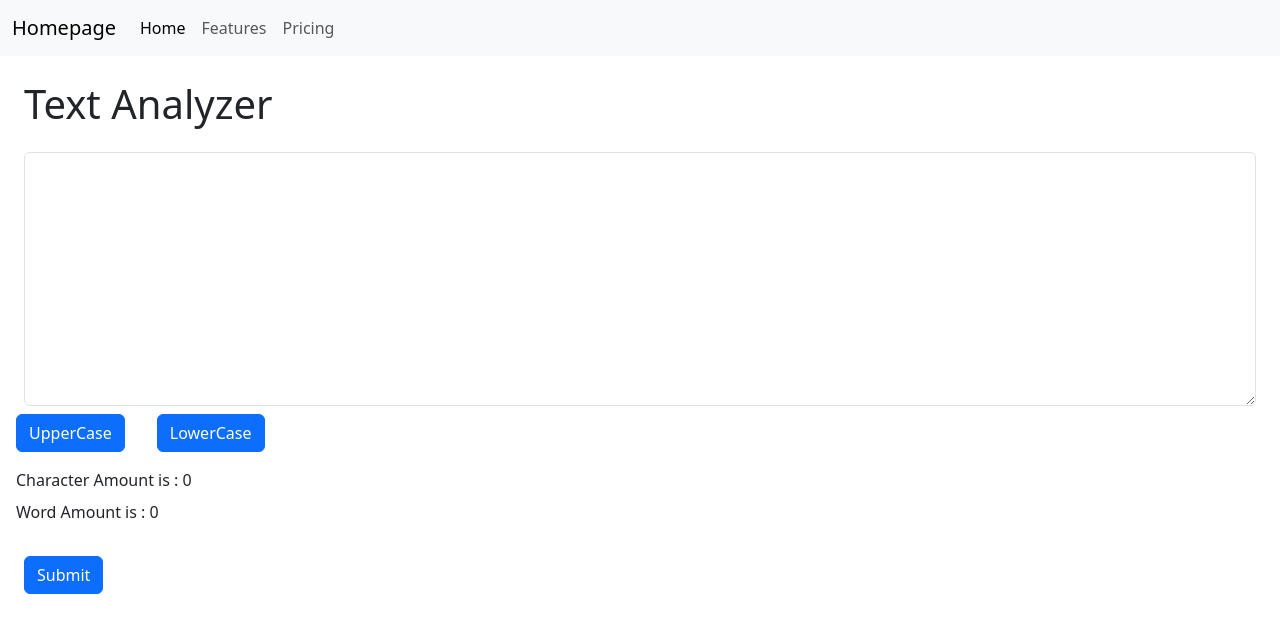
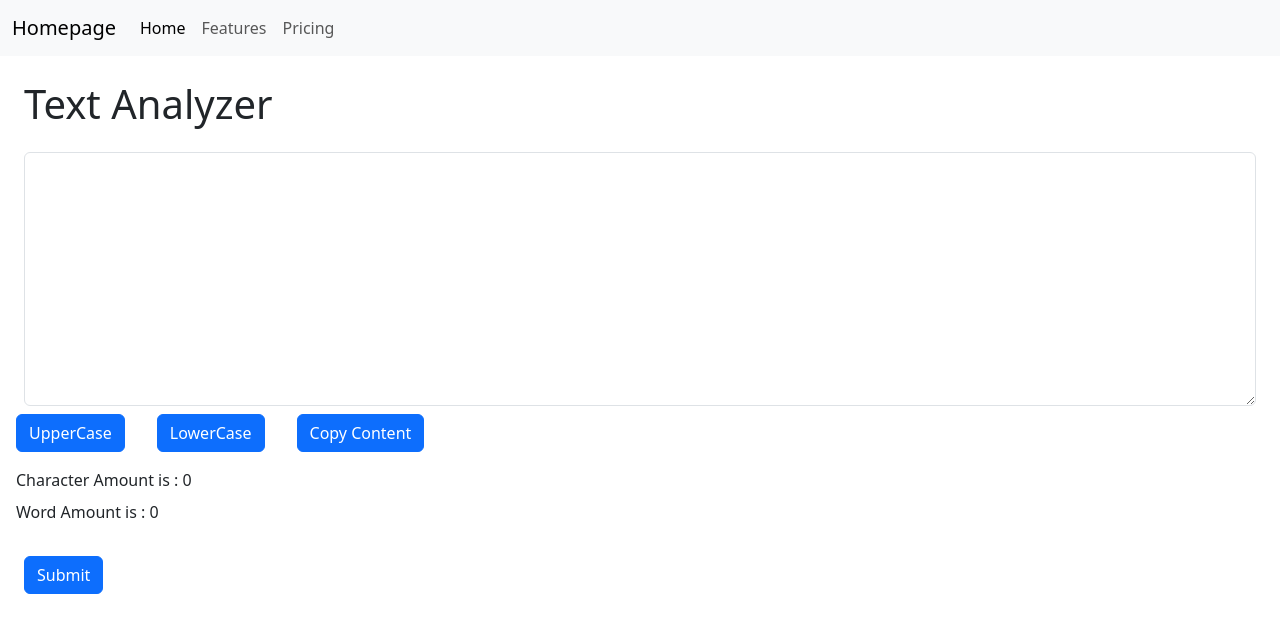
Before and after one commit to Vorpalv2/ReactWithBootstrap, a React (Create React App) app: page / in a window 1280 px wide. Shown: the top 632 px of the page. Built offline with nearby package versions, Linux system fonts and the light colour scheme.

Commit message:
added copy functionality

```diff
--- a/src/components/textform.js
+++ b/src/components/textform.js
@@ -12,6 +12,12 @@ const TextForm = (props) => {
   const toLower = () => {
     let newFirst = first.toLowerCase();
     setfirst(newFirst);
+  };
+
+  const CopyContent = () => {
+    let input = document.getElementById("exampleFormControlTextarea1");
+    input.select();
+    navigator.clipboard.writeText(input.value);
   };
 
   return (
@@ -31,6 +37,9 @@ const TextForm = (props) => {
       <button className="btn btn-primary my-2 mx-3" onClick={toLower}>
         LowerCase
       </button>
+      <button className="btn btn-primary my-2 mx-3" onClick={CopyContent}>
+        Copy Content
+      </button>
       <p className="my-2 mx-3">Character Amount is : {first.length}</p>
       <p className="my-2 mx-3">
         Word Amount is : {first.split(" ").length - 1}
```
